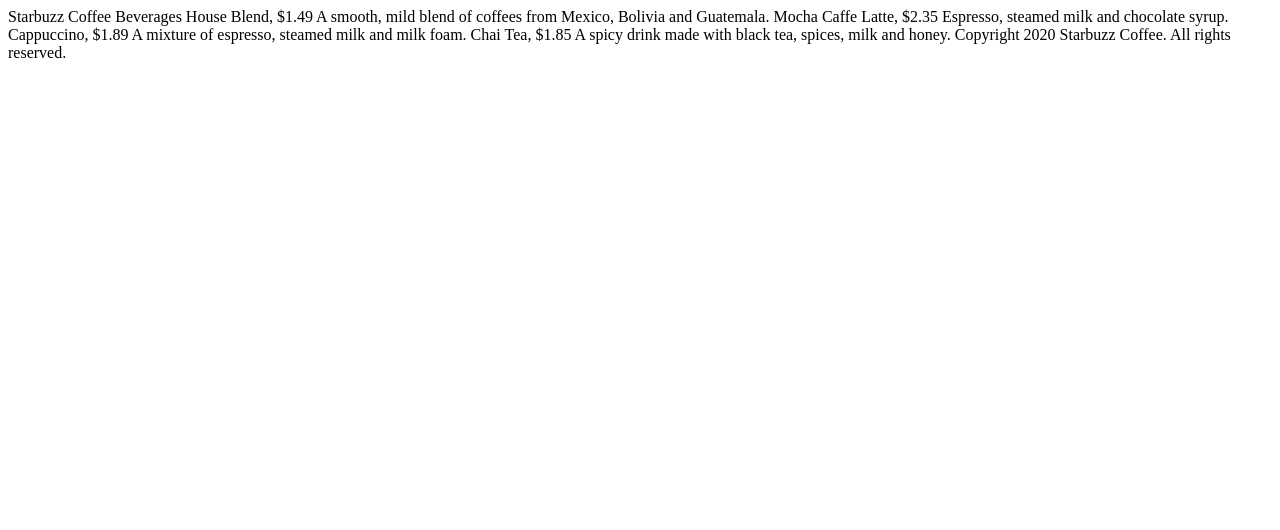
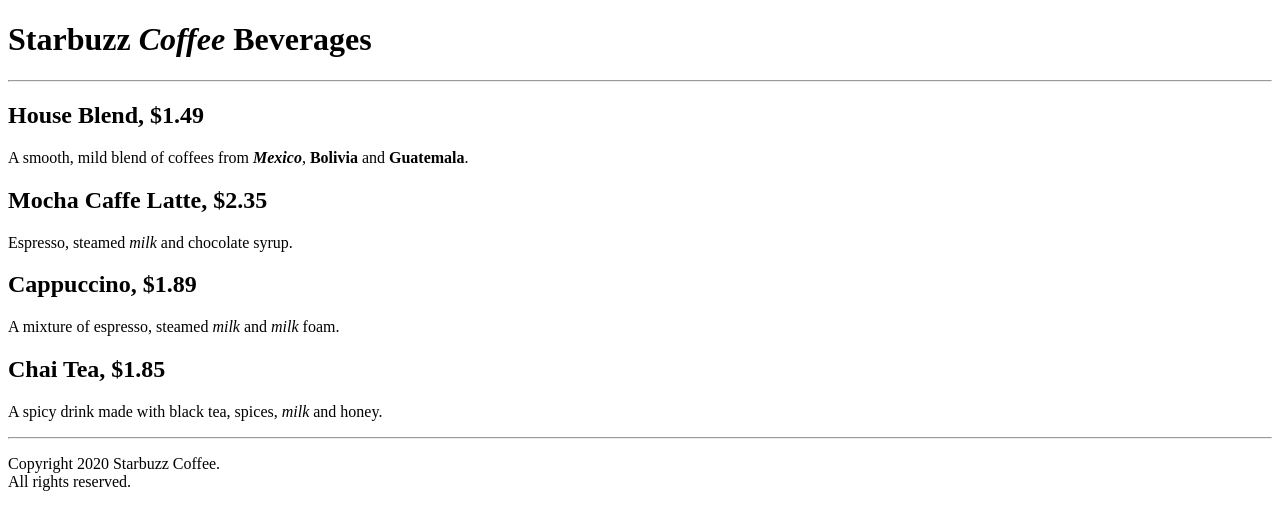
Before and after one commit to enrique-paz/COMD2451, a plain HTML site: page session1/class-excercise/starbuzz/index.html in a window 1280 px wide. Drawn offline with Linux system fonts and the light colour scheme.

Commit message:
Session 1 final files

```diff
--- a/session1/class-excercise/starbuzz/index.html
+++ b/session1/class-excercise/starbuzz/index.html
@@ -1,24 +1,24 @@
 <!doctype html>
 <html>
 <head>
-	<title></title>
+	<title>Starbuzz Coffee Beverages</title>
 </head>
 
 <body>
-	Starbuzz Coffee Beverages
+	<h1>Starbuzz <em>Coffee</em> Beverages</h1>
+<hr>
+	<h2>House Blend, $1.49</h2>
+	<p>A smooth, mild blend of coffees from <strong><em>Mexico</em></strong>, <strong>Bolivia</strong> and <strong>Guatemala</strong>.</p>
 
-	House Blend, $1.49
-	A smooth, mild blend of coffees from Mexico, Bolivia and Guatemala.
+	<h2>Mocha Caffe Latte, $2.35</h2>
+	<p>Espresso, steamed <em>milk</em> and chocolate syrup.</p>
 
-	Mocha Caffe Latte, $2.35
-	Espresso, steamed milk and chocolate syrup.
+	<h2>Cappuccino, $1.89</h2>
+	<p>A mixture of espresso, steamed <em>milk</em> and <em>milk</em> foam.</p>
 
-	Cappuccino, $1.89
-	A mixture of espresso, steamed milk and milk foam.
-
-	Chai Tea, $1.85
-	A spicy drink made with black tea, spices, milk and honey.
-
-	Copyright 2020 Starbuzz Coffee. All rights reserved.
+	<h2>Chai Tea, $1.85</h2>
+	<p>A spicy drink made with black tea, spices, <em>milk</em> and honey.</p>
+<hr>
+	<p>Copyright 2020 Starbuzz Coffee.<br> All rights reserved.</p>
 </body>
 </html>
```
Also changed, not shown: session1/class-excercise/starbuzz/mission.html (+8 -5 lines), session1/class-excercise/town_hall/townhall.html (+17 -18 lines).
